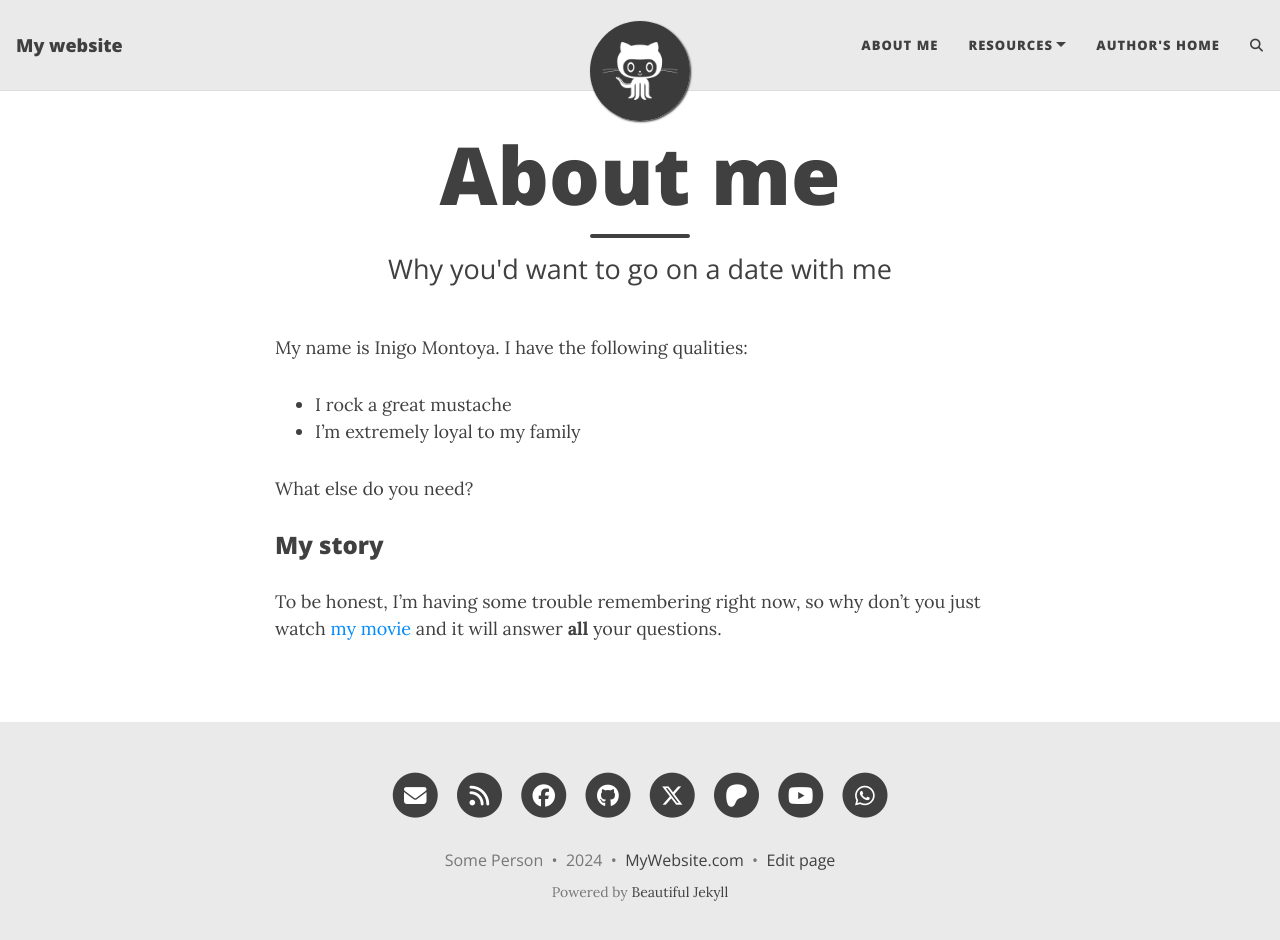
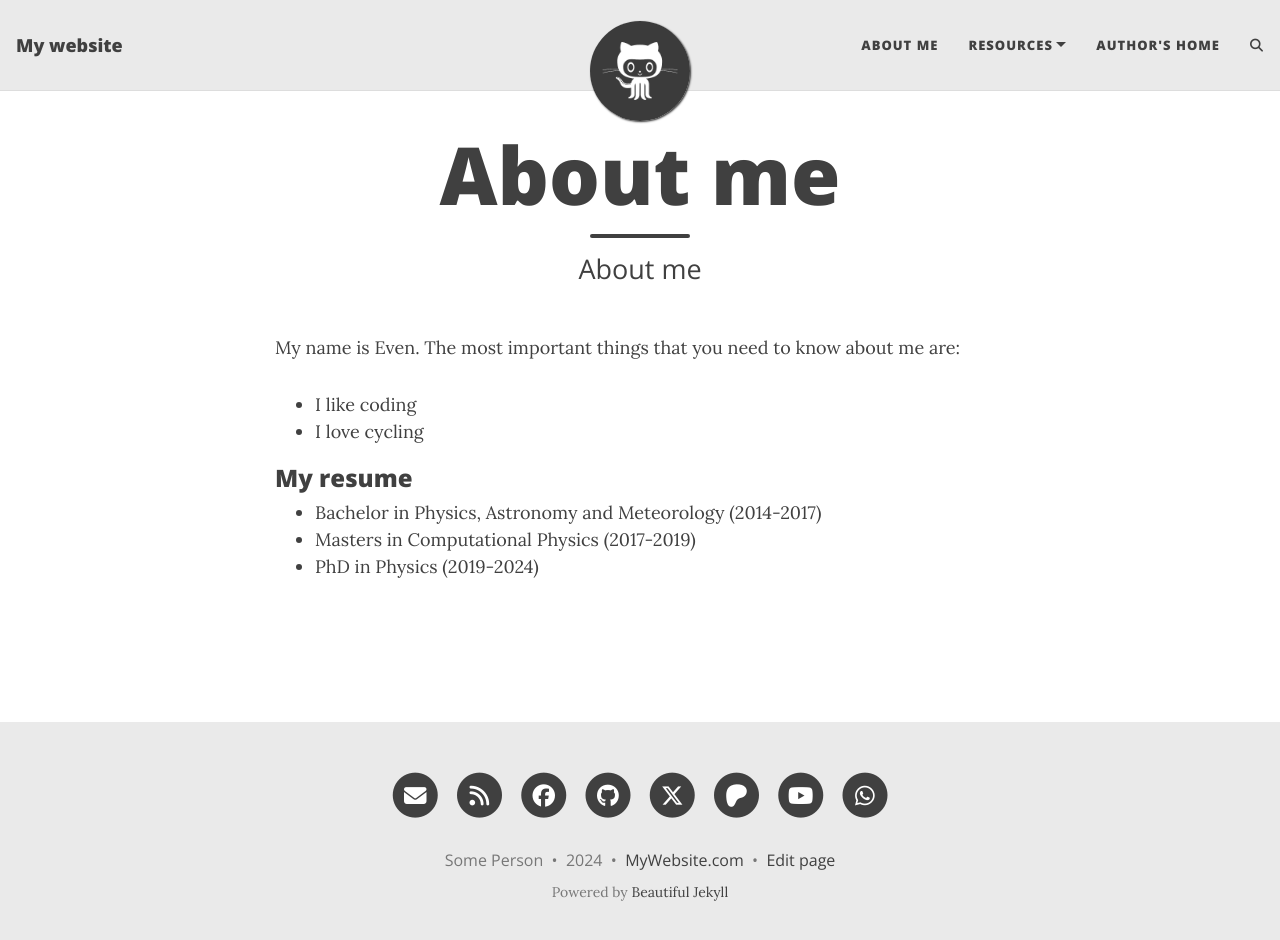
Before and after one commit to evenmn/evenmn.github.io, a Jekyll site: the page built from aboutme.md, in a window 1280 px wide and 953 px high. Shown: the top 940 px of the window. Built offline with Jekyll 4.4.1, drawn with Linux system fonts in a browser that asks for light colours; comment, search, counter and statistics services are not loaded.

Commit message:
Updated 'aboutme'

```diff
--- a/aboutme.md
+++ b/aboutme.md
@@ -1,16 +1,16 @@
 ---
 layout: page
 title: About me
-subtitle: Why you'd want to go on a date with me
+subtitle: About me
 ---
 
-My name is Inigo Montoya. I have the following qualities:
+My name is Even. The most important things that you need to know about me are:
 
-- I rock a great mustache
-- I'm extremely loyal to my family
+- I like coding
+- I love cycling
 
-What else do you need?
+### My resume
 
-### My story
-
-To be honest, I'm having some trouble remembering right now, so why don't you just watch [my movie](https://en.wikipedia.org/wiki/The_Princess_Bride_%28film%29) and it will answer **all** your questions.
+- Bachelor in Physics, Astronomy and Meteorology (2014-2017)
+- Masters in Computational Physics (2017-2019)
+- PhD in Physics (2019-2024)
```
